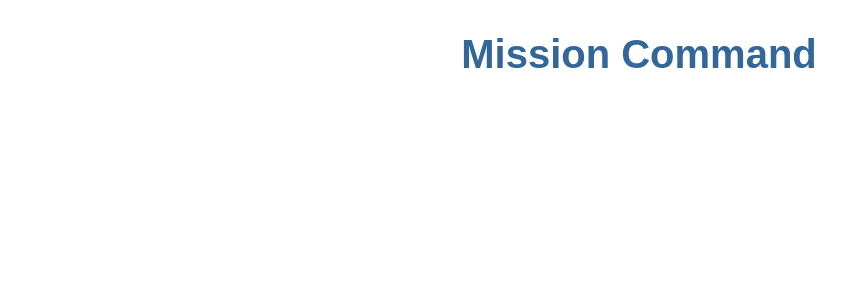
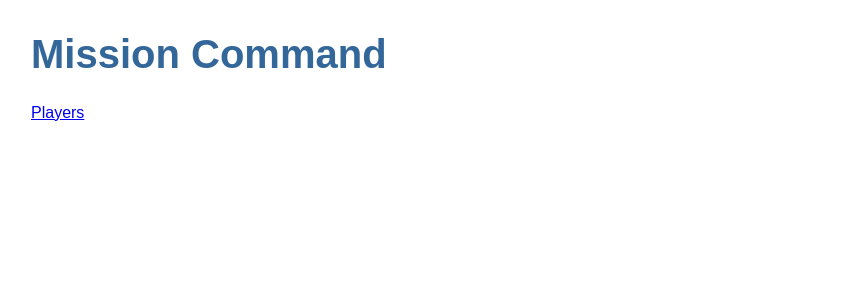
Before and after one commit to BenedictAdamson/MC-web, an Angular app in the folder MC-front-end/src/main/web/mc-front-end/: page / in a window 1280 px wide. Shown: the top 300 px of the page, without its empty margins (1-846 px from the left). Built offline with nearby package versions, Linux system fonts and the light colour scheme.

Commit message:
Generate FE player component.

```diff
--- a/MC-front-end/src/main/web/mc-front-end/src/app/app.component.html
+++ b/MC-front-end/src/main/web/mc-front-end/src/app/app.component.html
@@ -1,5 +1,6 @@
-<div style="text-align:center">
-    <h1>{{title}}</h1>
-</div>
+<h1>{{title}}</h1>
 
+<nav>
+  <a routerLink="/player">Players</a>
+</nav>
 <router-outlet></router-outlet>
--- a/MC-front-end/src/main/web/mc-front-end/src/app/app.module.ts
+++ b/MC-front-end/src/main/web/mc-front-end/src/app/app.module.ts
@@ -4,11 +4,13 @@ import { NgModule } from '@angular/core';
 import { AppComponent } from './app.component';
 import { PlayersComponent } from './players/players.component';
 import { AppRoutingModule } from './app-routing.module';
+import { PlayerComponent } from './player/player.component';
 
 @NgModule({
   declarations: [
     AppComponent,
-    PlayersComponent
+    PlayersComponent,
+    PlayerComponent
   ],
   imports: [
     BrowserModule,
--- /dev/null
+++ b/MC-front-end/src/main/web/mc-front-end/src/app/player/player.component.html
@@ -0,0 +1,3 @@
+<p>
+  player works!
+</p>
--- /dev/null
+++ b/MC-front-end/src/main/web/mc-front-end/src/app/player/player.component.ts
@@ -0,0 +1,15 @@
+import { Component, OnInit } from '@angular/core';
+
+@Component({
+  selector: 'app-player',
+  templateUrl: './player.component.html',
+  styleUrls: ['./player.component.css']
+})
+export class PlayerComponent implements OnInit {
+
+  constructor() { }
+
+  ngOnInit() {
+  }
+
+}
```
Also changed, not shown: MC-front-end/src/main/web/mc-front-end/src/app/player/player.component.css (added), 1 other file (tests, documents, lock files or other folders).
